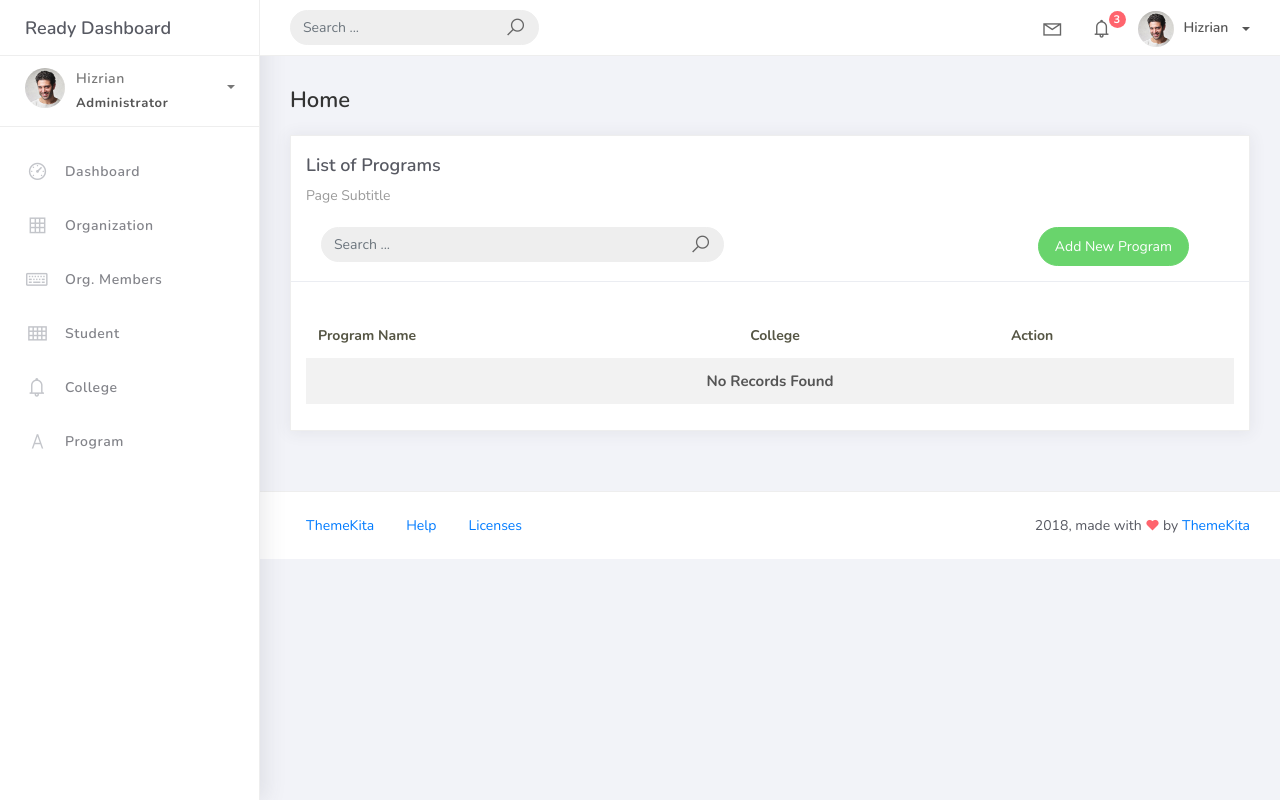
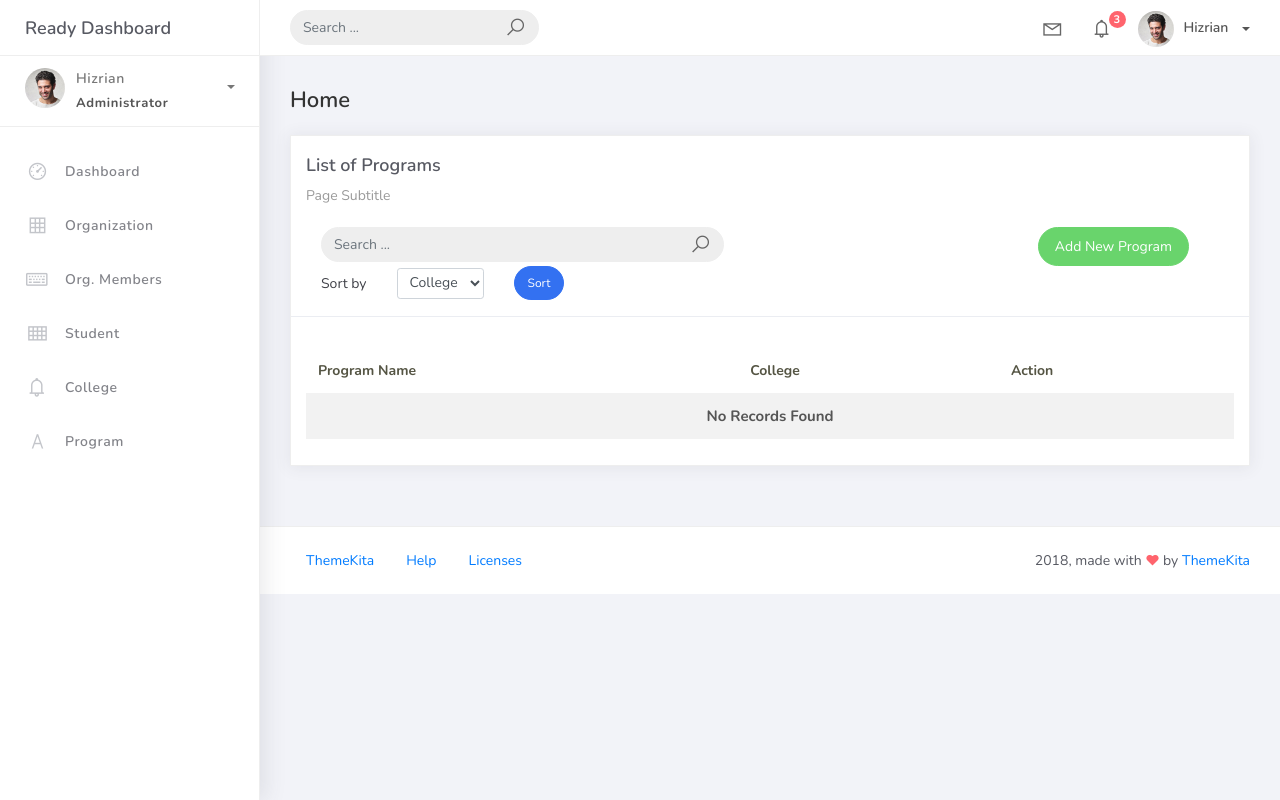
Before and after one commit to FernandezCorporate/PSUSphere, a Django app: page /program_list in a window 1280 px wide. Run offline with Django 5.2, Linux system fonts and the light colour scheme; data that the repository does not hold is empty; some libraries are stand-ins or nearby versions.

Commit message:
Organization and Program Sorting features added

```diff
--- a/projectsite/studentorg/views.py
+++ b/projectsite/studentorg/views.py
@@ -36,6 +36,7 @@ class OrganizationList(ListView):
   context_object_name = 'organization'
   template_name = 'org_list.html'
   paginate_by = 5
+  ordering = ["college__college_name","name"]
 
   def get_queryset(self):
     qs = super().get_queryset()
@@ -66,10 +67,10 @@ class OrganizationDeleteView(DeleteView):
   success_url = reverse_lazy('organization-list')
 
 class MembersListView(ListView):
-   model = OrgMember
-   context_object_name = 'member'
-   template_name = 'member_list.html'
-   paginate_by = 5
+  model = OrgMember
+  context_object_name = 'member'
+  template_name = 'member_list.html'
+  paginate_by = 5
 
 class MembersCreateView(CreateView):
   model = OrgMember
@@ -78,10 +79,10 @@ class MembersCreateView(CreateView):
   success_url = reverse_lazy('member-list')
 
 class MembersUpdateView(UpdateView):
-   model = OrgMember
-   form_class = MemberForm
-   template_name = 'member_form.html'
-   success_url = reverse_lazy('member-list')
+  model = OrgMember
+  form_class = MemberForm
+  template_name = 'member_form.html'
+  success_url = reverse_lazy('member-list')
 
 class MembersDeleteView(DeleteView):
   model = OrgMember
@@ -89,10 +90,10 @@ class MembersDeleteView(DeleteView):
   success_url = reverse_lazy('member-list')
 
 class StudentListView(ListView):
-   model = Student
-   context_object_name = 'student'
-   template_name = 'student_list.html'
-   paginate_by = 5
+  model = Student
+  context_object_name = 'student'
+  template_name = 'student_list.html'
+  paginate_by = 5
 
 class StudentCreateView(CreateView):
   model = Student
@@ -101,10 +102,10 @@ class StudentCreateView(CreateView):
   success_url = reverse_lazy('student-list')
 
 class StudentUpdateView(UpdateView):
-   model = Student
-   form_class = StudentForm
-   template_name = 'student_form.html'
-   success_url = reverse_lazy('student-list')
+  model = Student
+  form_class = StudentForm
+  template_name = 'student_form.html'
+  success_url = reverse_lazy('student-list')
 
 class StudentDeleteView(DeleteView):
   model = Student
@@ -112,10 +113,10 @@ class StudentDeleteView(DeleteView):
   success_url = reverse_lazy('student-list')
 
 class CollegeListView(ListView):
-   model = College
-   context_object_name = 'college'
-   template_name = 'college_list.html'
-   paginate_by = 5
+  model = College
+  context_object_name = 'college'
+  template_name = 'college_list.html'
+  paginate_by = 5
 
 class CollegeCreateView(CreateView):
   model = College
@@ -124,10 +125,10 @@ class CollegeCreateView(CreateView):
   success_url = reverse_lazy('college-list')
 
 class CollegeUpdateView(UpdateView):
-   model = College
-   form_class = CollegeForm
-   template_name = 'college_form.html'
-   success_url = reverse_lazy('college-list')
+  model = College
+  form_class = CollegeForm
+  template_name = 'college_form.html'
+  success_url = reverse_lazy('college-list')
 
 class CollegeDeleteView(DeleteView):
   model = College
@@ -135,10 +136,17 @@ class CollegeDeleteView(DeleteView):
   success_url = reverse_lazy('college-list')
 
 class ProgramListView(ListView):
-   model = Program
-   context_object_name = 'program'
-   template_name = 'program_list.html'
-   paginate_by = 5
+  model = Program
+  context_object_name = 'program'
+  template_name = 'program_list.html'
+  paginate_by = 5
+
+  def get_ordering(self):
+    allowed = ["prog_name", "college__college_name"]
+    sort_by = self.request.GET.get("sort_by")
+    if sort_by in allowed:
+      return sort_by
+    return "prog_name"
 
 class ProgramCreateView(CreateView):
   model = Program
@@ -147,10 +155,10 @@ class ProgramCreateView(CreateView):
   success_url = reverse_lazy('program-list')
 
 class ProgramUpdateView(UpdateView):
-   model = Program
-   form_class = ProgramForm
-   template_name = 'program_form.html'
-   success_url = reverse_lazy('program-list')
+  model = Program
+  form_class = ProgramForm
+  template_name = 'program_form.html'
+  success_url = reverse_lazy('program-list')
 
 class ProgramDeleteView(DeleteView):
   model = Program
--- a/projectsite/templates/program_list.html
+++ b/projectsite/templates/program_list.html
@@ -28,6 +28,24 @@
                   </div>
                 </div>
               </div>
+							<div class="col-md-12">
+								<form method="get" class="row g-2 align-items-center">
+									<div class="col-auto">
+										<label for="smallSelect" class="col-form-label">Sort by</label>
+									</div>
+									<div class="col-auto">
+										<select class="form-control form-control-sm" id="smallSelect" name="sort_by">
+											<option value="prog_name" {% if request.GET.sort_by == "prog_name" %}selected{% endif
+											%}>Program Name</option>
+											<option value="college__college_name" {% if request.GET.sort_by == "college__college_name"
+											%}selected{% endif %}>College</option>
+										</select>
+									</div>
+									<div class="col-auto">
+										<button type="submit" class="btn btn-primary btn-sm btn-rounded">Sort</button>
+									</div>
+								</form>
+							</div>
 						</div>
 						<div class="card-body">
 							<table class="table table-striped mt-3">
```
